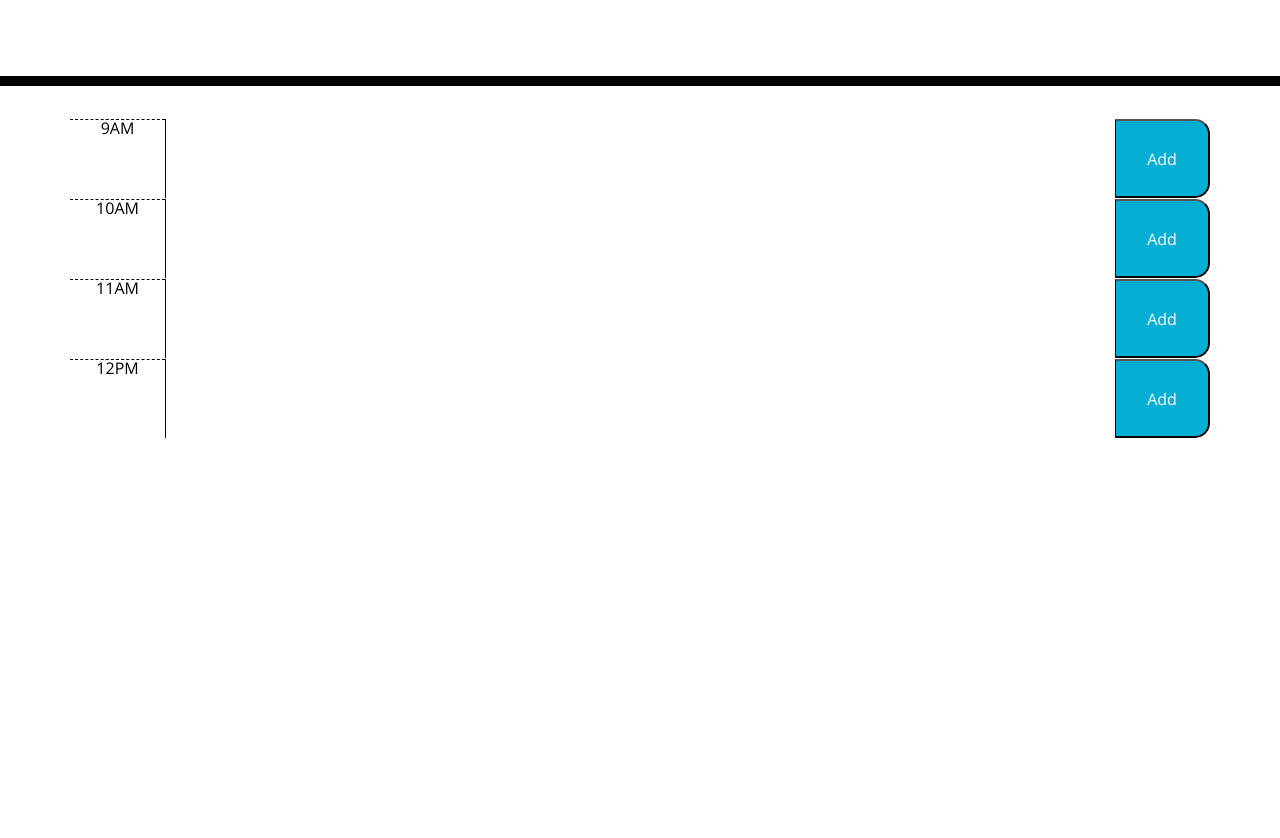
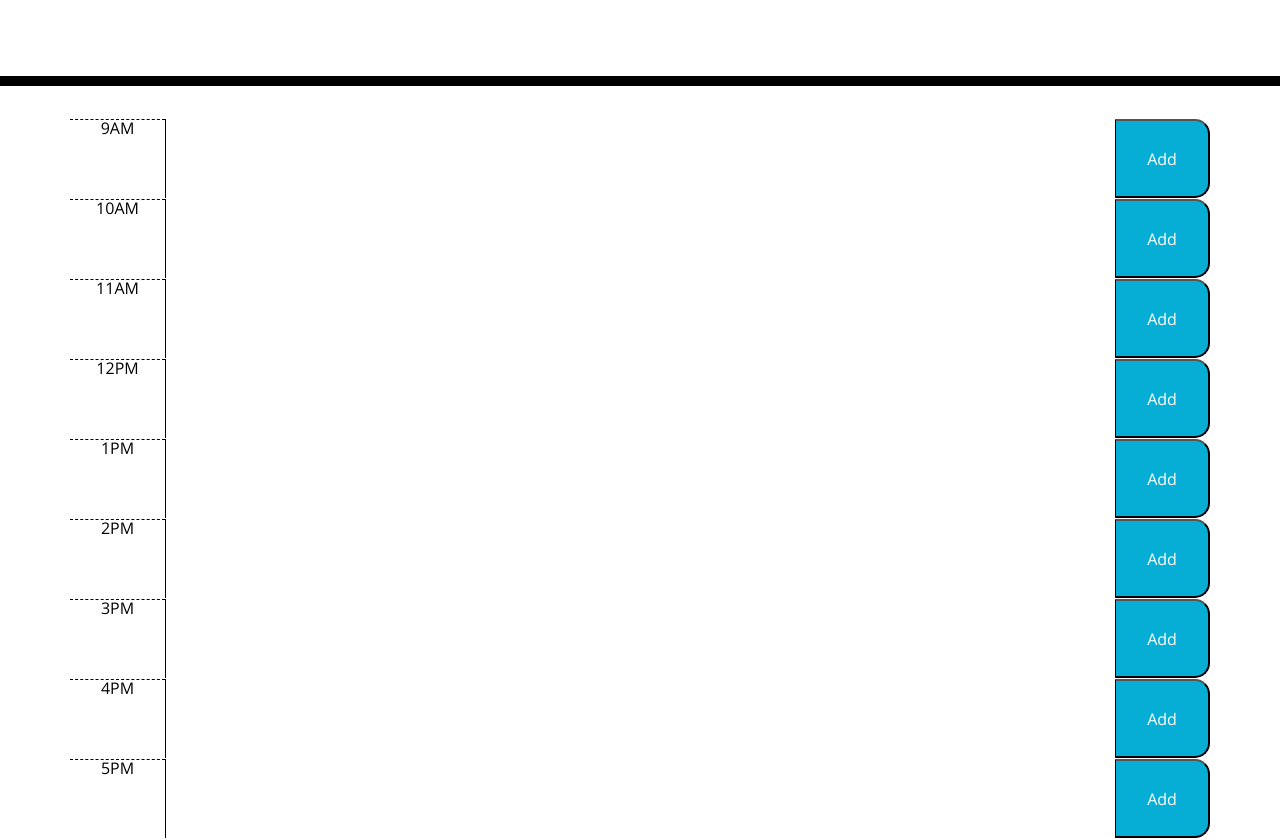
Before and after one commit to lc-mar/Sparkles-Day-Planner, a plain HTML site: page Develop/index.html in a window 1280 px wide. Shown: the part 182-1020 px from the top of the page. Before the commit the page ends 800 px from the top, so only its background shows below. Drawn offline with nearby package versions, Linux system fonts and the light colour scheme.

Commit message:
rest of times added

```diff
--- a/Develop/index.html
+++ b/Develop/index.html
@@ -49,7 +49,33 @@
         <textarea class="col-10 schedule"></textarea>
         <button class="col-1 saveBtn">Add</button>
       </div>
+      <div class="row time-block" id="13">
+        <div class="col-1 hour">1PM</div>
+        <textarea class="col-10 schedule"></textarea>
+        <button class="col-1 saveBtn">Add</button>
+      </div>
+      <div class="row time-block" id="14">
+        <div class="col-1 hour">2PM</div>
+        <textarea class="col-10 schedule"></textarea>
+        <button class="col-1 saveBtn">Add</button>
+      </div>
+      <div class="row time-block" id="15">
+        <div class="col-1 hour">3PM</div>
+        <textarea class="col-10 schedule"></textarea>
+        <button class="col-1 saveBtn">Add</button>
+      </div>
+      <div class="row time-block" id="16">
+        <div class="col-1 hour">4PM</div>
+        <textarea class="col-10 schedule"></textarea>
+        <button class="col-1 saveBtn">Add</button>
+      </div>
+      <div class="row time-block" id="17">
+        <div class="col-1 hour">5PM</div>
+        <textarea class="col-10 schedule"></textarea>
+        <button class="col-1 saveBtn">Add</button>
+      </div>
     </div>
+
 
     <script src="https://cdnjs.cloudflare.com/ajax/libs/jquery/3.2.1/jquery.min.js"></script>
     <script src="https://cdnjs.cloudflare.com/ajax/libs/moment.js/2.24.0/moment.min.js"></script>
```
